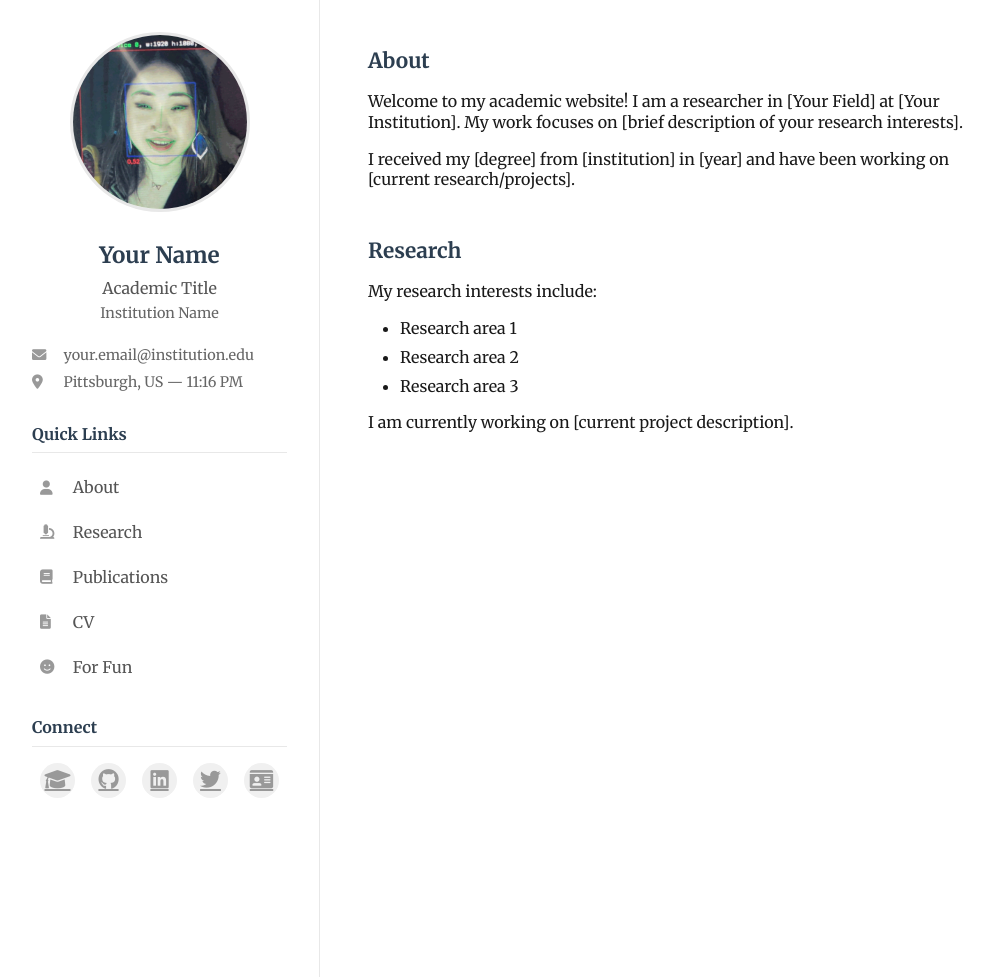
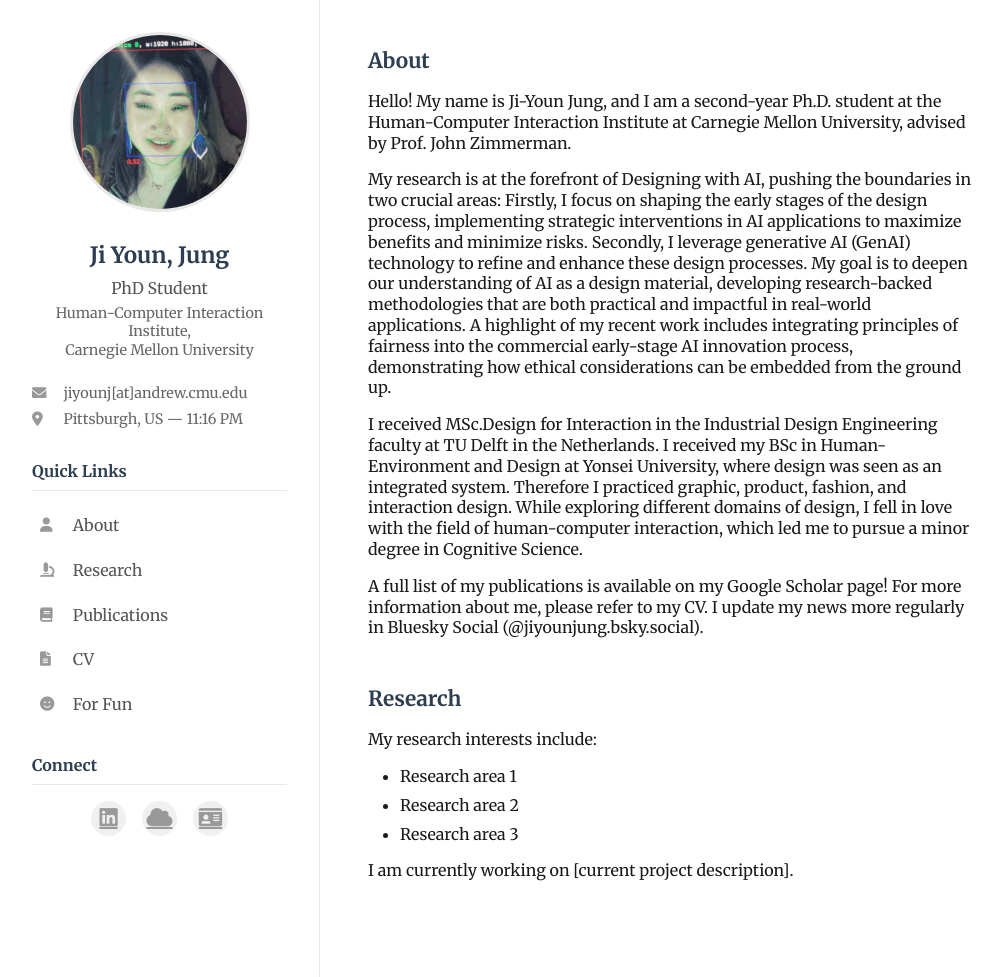
Before and after one commit to jiyoun-jung/jiyounjung, a Jekyll site: the page built from index.html, in a window 1280 px wide and 977 px high. Shown: the whole window, without its empty margins (40-1041 px from the left). Built offline with Jekyll 4.4.1, drawn with Linux system fonts in a browser that asks for light colours; some web fonts are replaced.

Commit message:
Update Body content, Side-panel Infos, CV error

```diff
--- a/_includes/sidebar.html
+++ b/_includes/sidebar.html
@@ -1,13 +1,13 @@
   <div class="profile-section">
     <div class="profile-image">
-      <img src="{{ '/contents/profile.png' | relative_url }}" alt="Your Name" id="profile-pic">
+      <img src="{{ '/contents/profile.png' | relative_url }}" alt="Ji Youn, Jung" id="profile-pic">
     </div>
-    <h1 class="name">Your Name</h1>
-    <p class="title">Academic Title</p>
-    <p class="institution">Institution Name</p>
+    <h1 class="name">Ji Youn, Jung</h1>
+    <p class="title">PhD Student</p>
+    <p class="institution">Human-Computer Interaction Institute,<br>Carnegie Mellon University</p>
 
     <div class="contact-info">
-      <p><i class="fas fa-envelope"></i> your.email@institution.edu</p>
+      <p><i class="fas fa-envelope"></i> jiyounj[at]andrew.cmu.edu</p>
       <p><i class="fas fa-map-marker-alt"></i> Pittsburgh, US — <span class="local-time" data-tz="America/New_York">--:--</span></p>
     </div>
   </div>
@@ -18,7 +18,7 @@
       <li><a href="{{ '/index.html' | relative_url }}"><i class="fas fa-user"></i> About</a></li>
       <li><a href="{{ '/research.html' | relative_url }}"><i class="fas fa-microscope"></i> Research</a></li>
       <li><a href="https://scholar.google.com/citations?user=_FPdtQ8AAAAJ&hl=en&inst=3203679203499159833" target="_blank"><i class="fas fa-book"></i> Publications</a></li>
-      <li><a href="{{ '/contents/Ji_Youn_Jung_s_CV%20%288%29.pdf' | relative_url }}" target="_blank"><i class="fas fa-file-alt"></i> CV</a></li>
+      <li><a href="{{ '/contents/Ji_Youn_Jung_CV.pdf' | relative_url }}" target="_blank"><i class="fas fa-file-alt"></i> CV</a></li>
       <li><a href="{{ '/fun.html' | relative_url }}"><i class="fas fa-smile"></i> For Fun</a></li>
     </ul>
   </nav>
@@ -26,10 +26,8 @@
   <div class="social-links">
     <h3>Connect</h3>
     <div class="social-icons">
-      <a href="#" title="Google Scholar"><i class="fas fa-graduation-cap"></i></a>
-      <a href="#" title="GitHub"><i class="fab fa-github"></i></a>
       <a href="#" title="LinkedIn"><i class="fab fa-linkedin"></i></a>
-      <a href="#" title="Twitter"><i class="fab fa-twitter"></i></a>
+      <a href="#" title="Bluesky"><i class="fas fa-cloud"></i></a>
       <a href="#" title="ORCID"><i class="fas fa-id-card"></i></a>
     </div>
   </div>
--- a/cv.html
+++ b/cv.html
@@ -5,7 +5,7 @@
 <section class="content-section">
   <h2>Curriculum Vitae</h2>
   <p>Click the button below to view my CV in a new tab:</p>
-  <a href="{{ '/contents/Ji_Youn_Jung_s_CV%20%288%29.pdf' | relative_url }}" class="cv-download-btn" target="_blank">
+  <a href="{{ '/contents/Ji_Youn_Jung_CV.pdf' | relative_url }}" class="cv-download-btn" target="_blank">
     <i class="fas fa-external-link-alt"></i> Open CV (PDF)
   </a>
 </section>
--- a/index.html
+++ b/index.html
@@ -4,8 +4,14 @@
 ---
 <section class="content-section">
   <h2>About</h2>
-  <p>Welcome to my academic website! I am a researcher in [Your Field] at [Your Institution]. My work focuses on [brief description of your research interests].</p>
-  <p>I received my [degree] from [institution] in [year] and have been working on [current research/projects].</p>
+  <p>Hello!
+  My name is Ji-Youn Jung, and I am a second-year Ph.D. student at the Human-Computer Interaction Institute at Carnegie Mellon University, advised by Prof. John Zimmerman.</p>
+
+  <p>My research is at the forefront of Designing with AI, pushing the boundaries in two crucial areas: Firstly, I focus on shaping the early stages of the design process, implementing strategic interventions in AI applications to maximize benefits and minimize risks. Secondly, I leverage generative AI (GenAI) technology to refine and enhance these design processes. My goal is to deepen our understanding of AI as a design material, developing research-backed methodologies that are both practical and impactful in real-world applications. A highlight of my recent work includes integrating principles of fairness into the commercial early-stage AI innovation process, demonstrating how ethical considerations can be embedded from the ground up.</p>
+
+  <p>I received MSc.Design for Interaction in the Industrial Design Engineering faculty at TU Delft in the Netherlands. I received my BSc in Human-Environment and Design at Yonsei University, where design was seen as an integrated system. Therefore I practiced graphic, product, fashion, and interaction design. While exploring different domains of design, I fell in love with the field of human-computer interaction, which led me to pursue a minor degree in Cognitive Science.</p>
+
+  <p>A full list of my publications is available on my Google Scholar page! For more information about me, please refer to my CV. I update my news more regularly in Bluesky Social (@jiyounjung.bsky.social).</p>
 </section>
 
 <section class="content-section">
```
Also changed, not shown: 1 other file.
